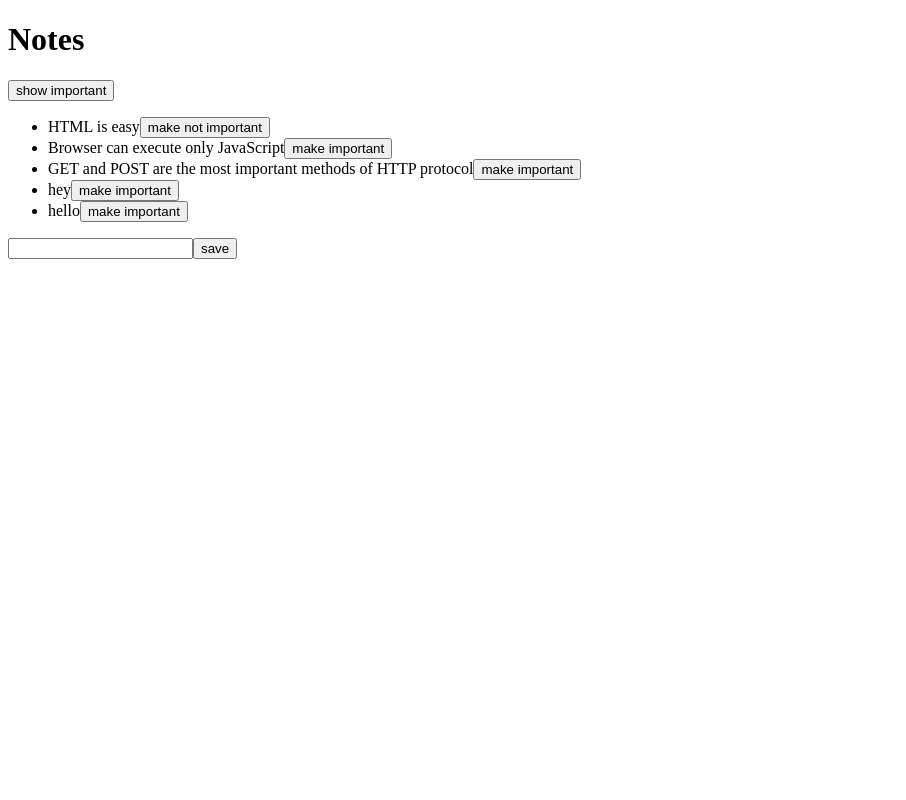
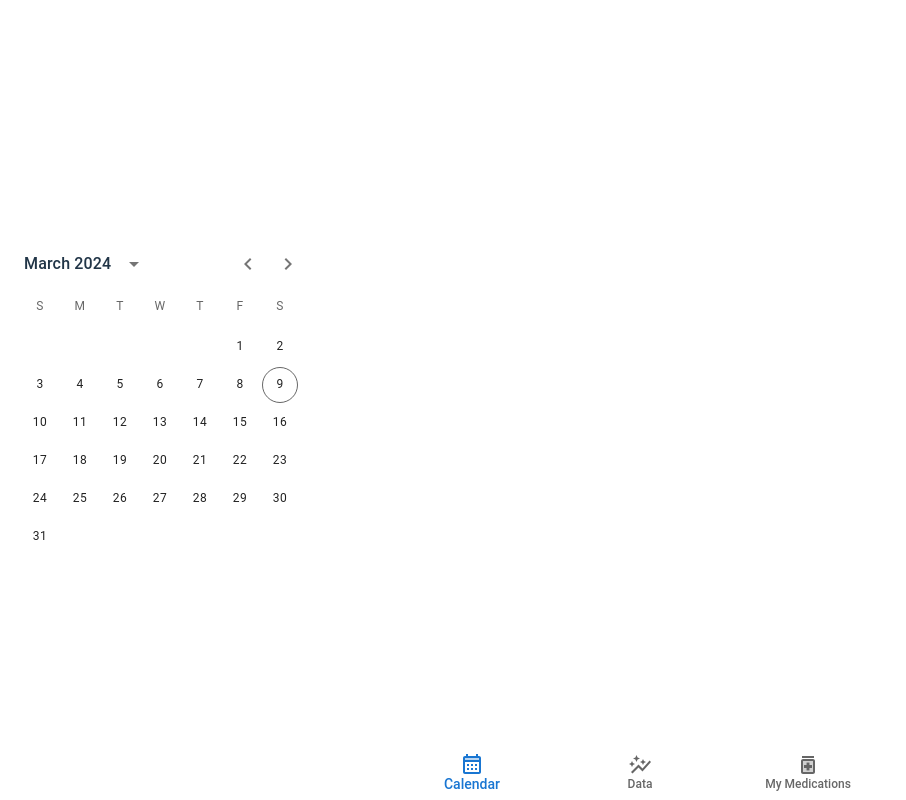
Before and after one commit to em-il-yn/InFlow, a React (Vite) app: page / in a window 1280 px wide. Shown: the whole page, without its empty margins (0-906 px from the left). Built offline with nearby package versions, Linux system fonts and the light colour scheme; data requests are answered from the project's data file.

Commit message:
Calendar Added

```diff
--- a/src/App.jsx
+++ b/src/App.jsx
@@ -1,75 +1,18 @@
 import { useState, useEffect } from "react";
 import axios from "axios";
 import Note from "./components/Notes";
+import Header from "./components/Header";
+import BottomNav from "./components/BottomNav";
+import "./index.css";
+import DateCalendarValue from "./components/DateCalendarValue"; // Import the calendar component
+
 
 const App = () => {
-  const [notes, setNotes] = useState([]);
-  const [newNote, setNewNote] = useState("");
-  const [showAll, setShowAll] = useState(true);
-
-  const toggleImportanceOf = id => {
-    const url = `http://localhost:3001/notes/${id}`
-    const note = notes.find(n => n.id === id)
-    const changedNote = { ...note, important: !note.important }
-
-    axios.put(url, changedNote).then(response => {
-      setNotes(notes.map(n => n.id !== id ? n : response.data))
-    })
-  }
-
-  const hook = () => {
-    console.log("effect");
-    axios.get("http://localhost:3001/notes").then((response) => {
-      console.log("promise fulfilled");
-      setNotes(response.data);
-    });
-  };
-
-  useEffect(hook, []);
-
-  console.log("render", notes.length, "notes");
-
-  const addNote = (event) => {
-    event.preventDefault();
-    const noteObject = {
-      content: newNote,
-      important: Math.random() < 0.5,
-    };
-
-    axios.post("http://localhost:3001/notes", noteObject).then((response) => {
-      console.log(response);
-    });
-  };
-
-  const handleNoteChange = (event) => {
-    console.log(event.target.value);
-    setNewNote(event.target.value);
-  };
-
-  const notesToShow = showAll
-    ? notes
-    : notes.filter((note) => note.important === true);
-
   return (
     <div>
-      <h1>Notes</h1>
-      <div>
-        <button onClick={() => setShowAll(!showAll)}>
-          show {showAll ? "important" : "all"}
-        </button>
-      </div>
-      <ul>
-        {notesToShow.map((note) => (
-          <Note key={note.id}
-          note={note}
-          toggleImportance={() => toggleImportanceOf(note.id)}
-          />
-        ))}
-      </ul>
-      <form onSubmit={addNote}>
-        <input value={newNote} onChange={handleNoteChange} />
-        <button type="submit">save</button>
-      </form>
+      <Header />
+      <DateCalendarValue />
+      <BottomNav />
     </div>
   );
 };
--- /dev/null
+++ b/src/components/BottomNav.jsx
@@ -0,0 +1,27 @@
+import React, { useState } from "react";
+import BottomNavigation from "@mui/material/BottomNavigation";
+import BottomNavigationAction from "@mui/material/BottomNavigationAction";
+import MedicationTwoToneIcon from '@mui/icons-material/MedicationTwoTone';
+import AutoGraphTwoToneIcon from '@mui/icons-material/AutoGraphTwoTone';
+import CalendarMonthTwoToneIcon from '@mui/icons-material/CalendarMonthTwoTone';
+
+const BottomNav = () => {
+  const [value, setValue] = useState(0); // State variable for managing the selected value
+
+  return (
+    <BottomNavigation
+      showLabels
+      value={value}
+      onChange={(event, newValue) => {
+        setValue(newValue);
+      }}
+      className="bottom-nav"
+    >
+      <BottomNavigationAction label="Calendar" icon={<CalendarMonthTwoToneIcon />} />
+      <BottomNavigationAction label="Data" icon={<AutoGraphTwoToneIcon />} />
+      <BottomNavigationAction label="My Medications" icon={<MedicationTwoToneIcon />} />
+    </BottomNavigation>
+  );
+};
+
+export default BottomNav;
--- /dev/null
+++ b/src/components/DateCalendarValue.jsx
@@ -0,0 +1,11 @@
+import * as React from 'react';
+import { AdapterDayjs } from '@mui/x-date-pickers/AdapterDayjs';
+import { LocalizationProvider } from '@mui/x-date-pickers/LocalizationProvider';
+import { DateCalendar } from '@mui/x-date-pickers/DateCalendar';
+export default function FirstComponent() {
+  return (
+    <LocalizationProvider dateAdapter={AdapterDayjs}>
+      <DateCalendar />
+    </LocalizationProvider>
+  );
+}
--- /dev/null
+++ b/src/components/Header.jsx
@@ -0,0 +1,9 @@
+const Header = () => {
+  return (
+    <div className="header-container">
+
+    </div>
+  );
+};
+
+export default Header;
--- a/src/index.css
+++ b/src/index.css
@@ -13,13 +13,14 @@
   -moz-osx-font-smoothing: grayscale;
 }
 
-a {
-  font-weight: 500;
-  color: #646cff;
-  text-decoration: inherit;
-}
-a:hover {
-  color: #535bf2;
+.header-container {
+  background-color: 87A795;
+  position: fixed;
+  top: 0;
+  left: 0;
+  width: 100%;
+  height: 80px;
+  z-index: 1000;
 }
 
 body {
@@ -66,3 +67,9 @@ button:focus-visible {
     background-color: #f9f9f9;
   }
 }
+
+.bottom-nav {
+  position: fixed;
+  bottom: 0;
+  width: 100%;
+}
```
Also changed, not shown: package.json (+6 -2 lines), src/assets/logo.jpg (added), 1 other file (tests, documents, lock files or other folders).
